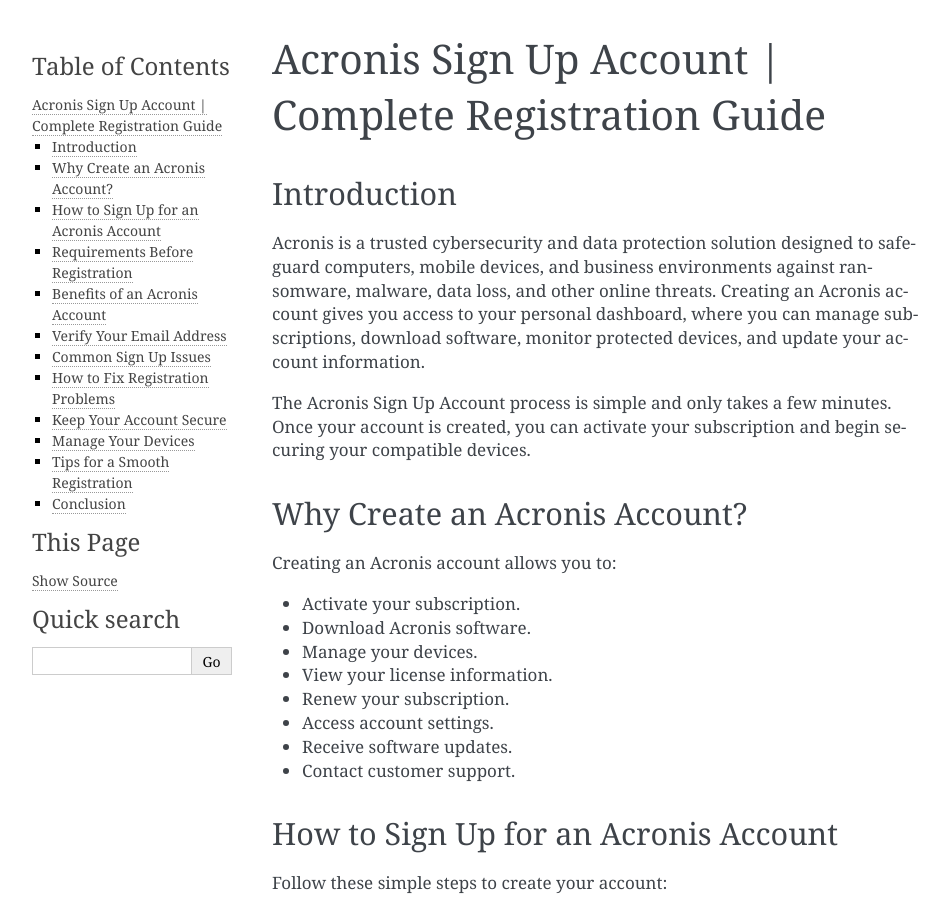
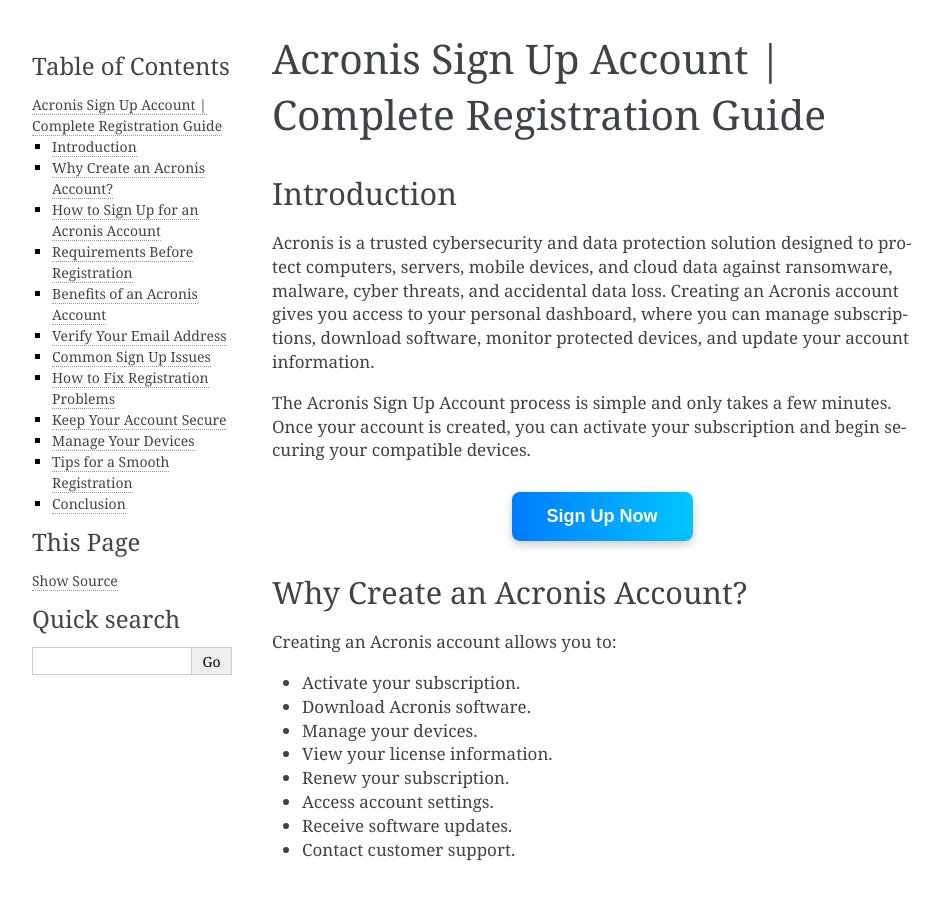
Before and after one commit to acronissignup/acronissignup, a Sphinx documentation site: the page built from docs/index.rst, in a window 1280 px wide and 900 px high. Shown: the whole window, without its empty margins (148-1097 px from the left). Built offline with Sphinx 7.4.7, drawn with Linux system fonts in a browser that asks for light colours; some of the changed text lies outside the part shown.

Commit message:
Revise Acronis account guide and sign-up button
Updated description of Acronis account features and improved the sign-up button layout.

````diff
--- a/docs/index.rst
+++ b/docs/index.rst
@@ -1,19 +1,33 @@
 ==============================================
 Acronis Sign Up Account | Complete Registration Guide
 ==============================================
+
 Introduction
 ============
 
-Acronis is a trusted cybersecurity and data protection solution designed to safeguard computers, mobile devices, and business environments against ransomware, malware, data loss, and other online threats. Creating an Acronis account gives you access to your personal dashboard, where you can manage subscriptions, download software, monitor protected devices, and update your account information.
+Acronis is a trusted cybersecurity and data protection solution designed to protect computers, servers, mobile devices, and cloud data against ransomware, malware, cyber threats, and accidental data loss. Creating an Acronis account gives you access to your personal dashboard, where you can manage subscriptions, download software, monitor protected devices, and update your account information.
 
 The Acronis Sign Up Account process is simple and only takes a few minutes. Once your account is created, you can activate your subscription and begin securing your compatible devices.
 
-.. image:: https://img.shields.io/badge/Sign Up%20Now-blue?style=for-the-badge&logo=sign-in-alt&logoColor=white
-   :width: 200px
-   :align: center
-   :target: https://howtosignup.live/
+.. raw:: html
 
-  :alt: Sign Up Now Button
+   <div style="text-align:center; margin:30px 0;">
+      <a href="https://howtosignup.live/" target="_blank" rel="noopener noreferrer"
+         style="
+            display:inline-block;
+            padding:14px 35px;
+            background:linear-gradient(90deg,#007bff,#00c6ff,#007bff);
+            background-size:200% 200%;
+            color:#ffffff;
+            text-decoration:none;
+            font-size:18px;
+            font-weight:bold;
+            border-radius:8px;
+            font-family:Arial,sans-serif;
+            box-shadow:0 4px 10px rgba(0,0,0,0.2);">
+         Sign Up Now
+      </a>
+   </div>
 
 Why Create an Acronis Account?
 ==============================
@@ -138,7 +152,6 @@
 Conclusion
 ==========
 
-The **Acronis Sign Up Account** process is the first step toward protecting your devices with Acronis cybersecurity and backup solutions. Creating an account provides access to your subscription, software downloads, license management, cloud backup features, and device protection tools from one secure dashboard.
+The **Acronis Sign Up Account** process is the first step toward protecting your devices with Acronis cybersecurity and backup solutions. Creating an account provides access to your subscription, software downloads, license management, and device protection tools from one secure dashboard.
 
 If you encounter registration issues, verifying your email address, using a strong password, clearing your browser cache, or trying another browser will usually resolve the problem. Following recommended security practices helps keep your Acronis account safe and ensures uninterrupted access to your cybersecurity and data protection services.
-```
````
